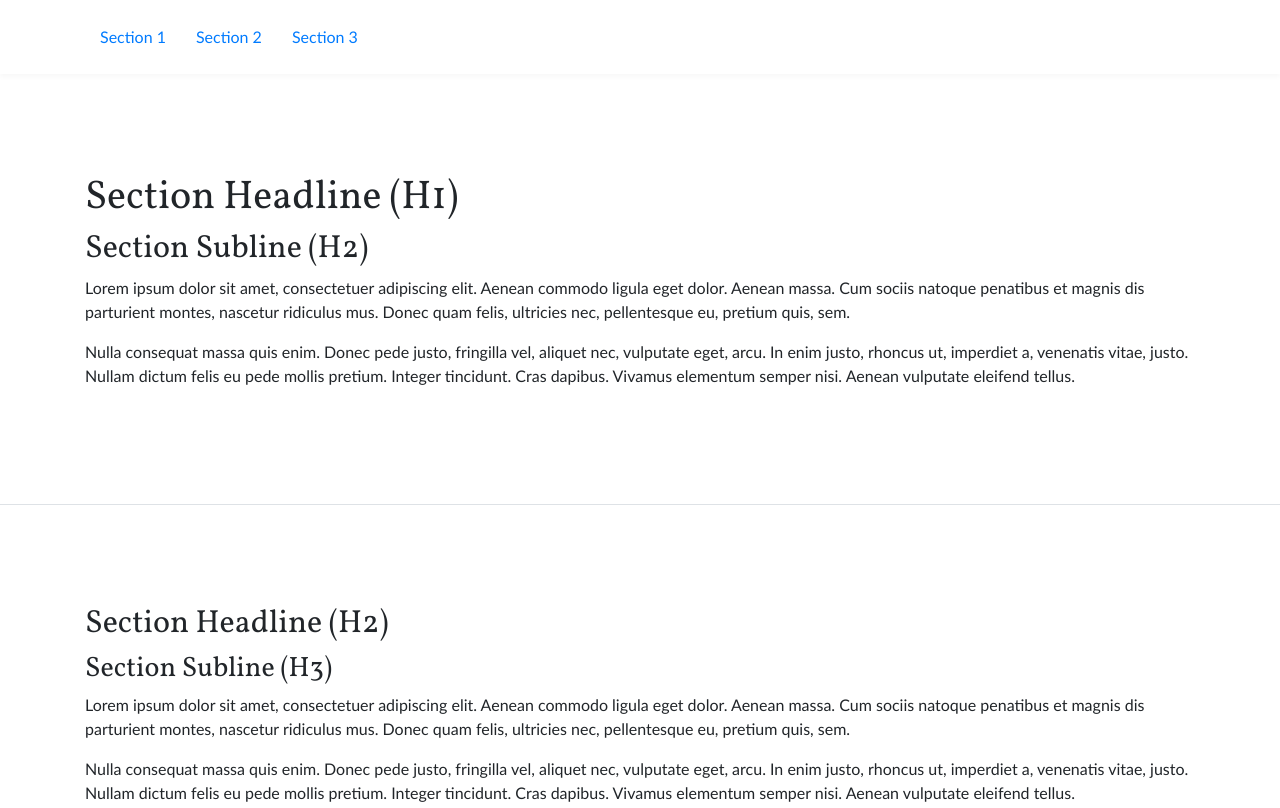
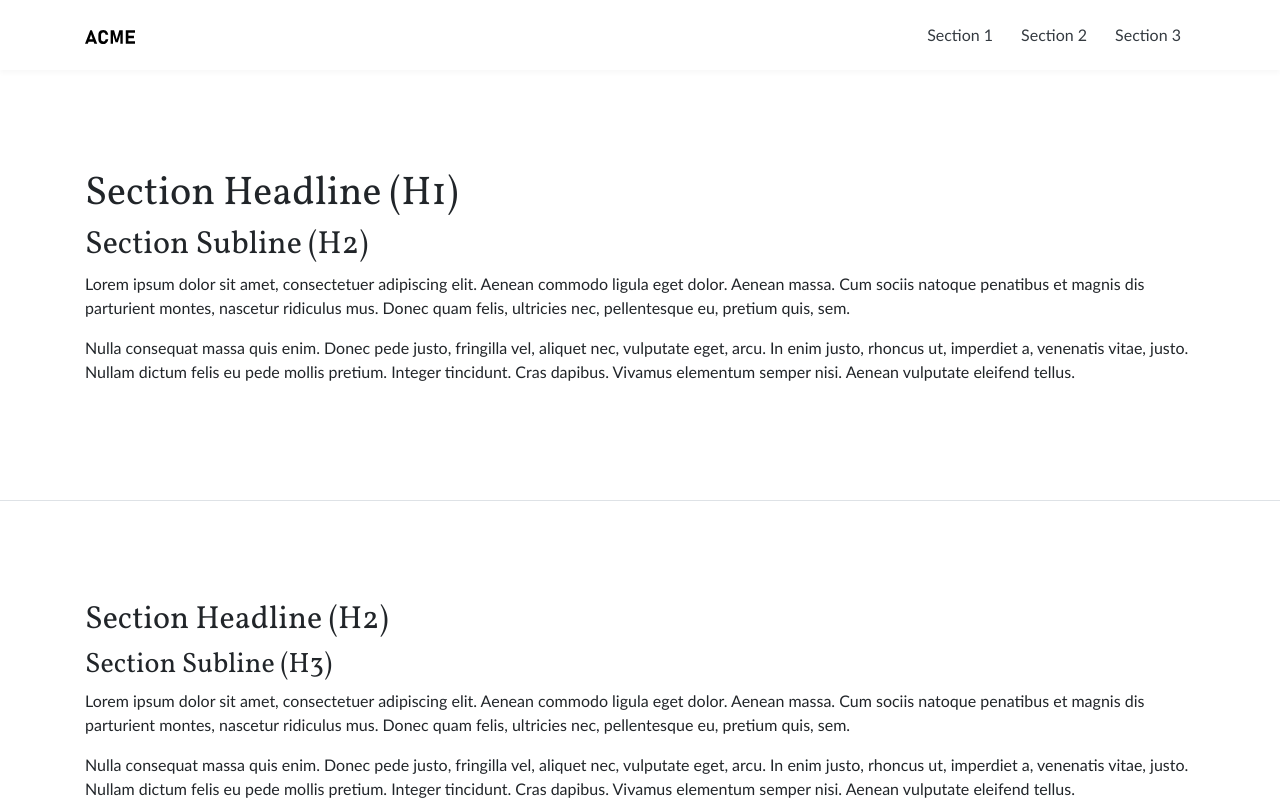
Before and after one commit to coopshop/static-website-boilerplate-1, a website with bundled scripts: page index.html in a window 1280 px wide. Shown: the top 808 px of the page. Built offline with nearby package versions, Linux system fonts and the light colour scheme.

Commit message:
Header vervollständigt

```diff
--- a/index.html
+++ b/index.html
@@ -10,14 +10,34 @@
     </head>
     <body>
 
+		<input type="checkbox" id="MobileOverlayTrigger" class="mobile-overlay-trigger sr-only">
+
         <header id="PageHeader">
-            <nav class="container">
-                <ul class="menu">
-                    <li><a href="#section-1">Section 1</a></li>
-                    <li><a href="#section-2">Section 2</a></li>
-                    <li><a href="#section-3">Section 3</a></li>
-                </ul>
-            </nav>
+			<div class="container">
+
+				<a href="./" title="ACME">
+					<img src="./assets/images/logo.svg" alt="ACME">
+				</a>
+
+				<div id="MobileOverlay" class="d-none d-md-block">
+					<div id="MobileOverlayInside">
+
+						<ul id="HeaderMenu" class="menu">
+							<li><a href="#section-1">Section 1</a></li>
+							<li><a href="#section-2">Section 2</a></li>
+							<li><a href="#section-3">Section 3</a></li>
+						</ul>
+
+					</div>
+				</div>
+
+				<label for="MobileOverlayTrigger" class="d-md-none hamburger hamburger--emphatic" aria-label="HeaderMenu" aria-controls="HeaderMenu">
+					<span class="hamburger-box">
+						<span class="hamburger-inner"></span>
+					</span>
+				</label>
+
+			</div>
         </header>
 
         <main id="PageWrapper">
--- a/source/styles/layout/_footer.scss
+++ b/source/styles/layout/_footer.scss
@@ -3,6 +3,12 @@
     color: $gray-500;
     padding-top: 20px;
     padding-bottom: 20px;
+	font-size: 14px;
+
+    .menu li a {
+        padding: 4px 8px;
+		color: $gray-500;
+    }
 
     // >=768px
     @include media-breakpoint-up(md) {
--- a/source/styles/layout/_header.scss
+++ b/source/styles/layout/_header.scss
@@ -16,7 +16,15 @@
         height: $base-header-height-lg;
     }
 
+	.container {
+		display: flex;
+		justify-content: space-between;
+		align-items: center;
+		flex-wrap: wrap;
+	}
+
     .menu li a {
-        padding: 10px 15px;
+        padding: 8px 14px;
+		color: $gray-800;
     }
 }
--- a/source/styles/settings/_global.scss
+++ b/source/styles/settings/_global.scss
@@ -6,8 +6,8 @@ $base-font-size:        18px;
 $base-font-weight:      400;
 $base-line-height:      1.5;
 
-$base-header-height-sm: 54px;
-$base-header-height-lg: 74px;
+$base-header-height-sm: 60px;
+$base-header-height-lg: 70px;
 
 $base-hamburger-color:  #222;
 
```
Also changed, not shown: assets/images/logo.svg (added), assets/styles/main.css, source/images/logo.svg (added).
